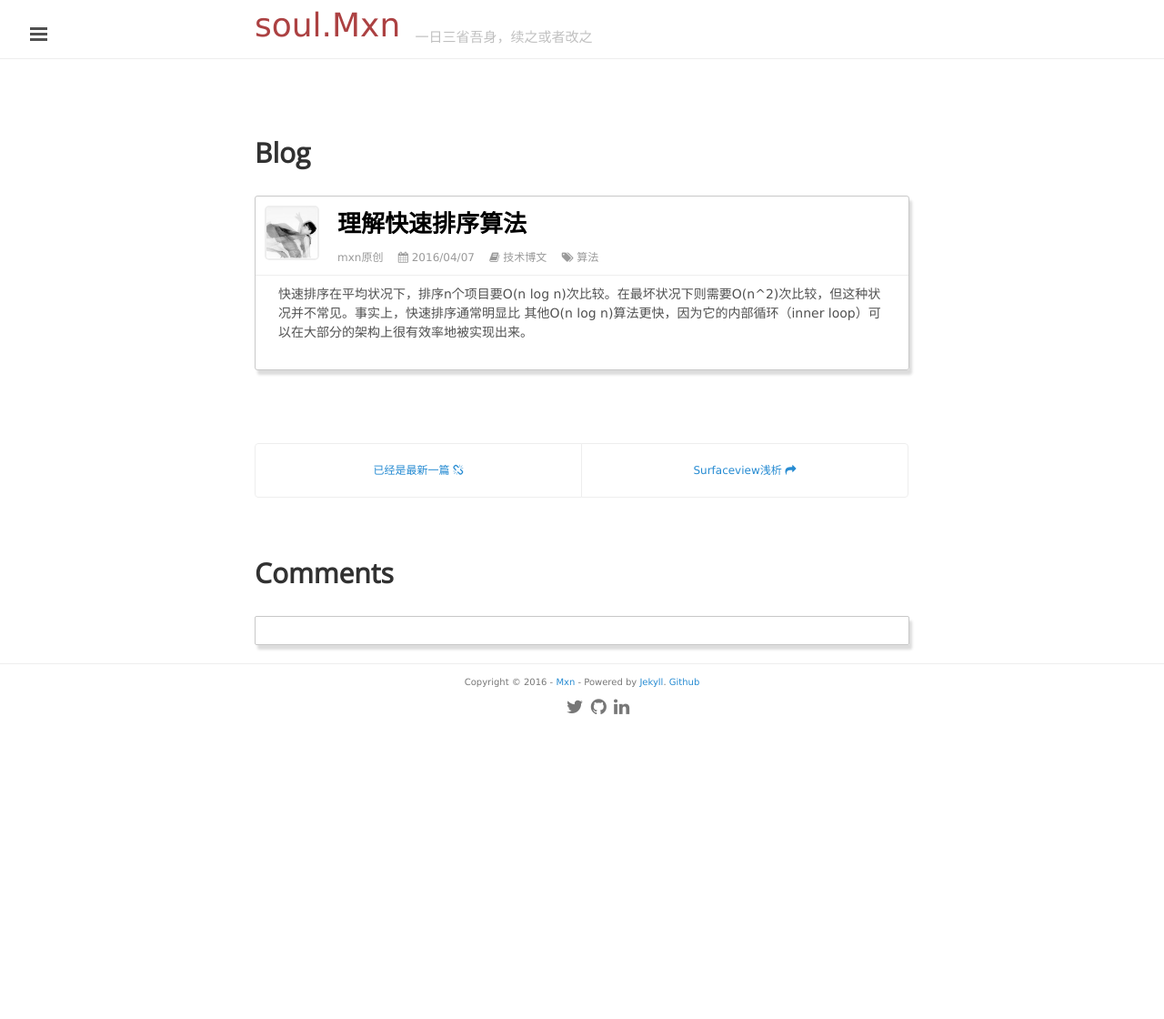
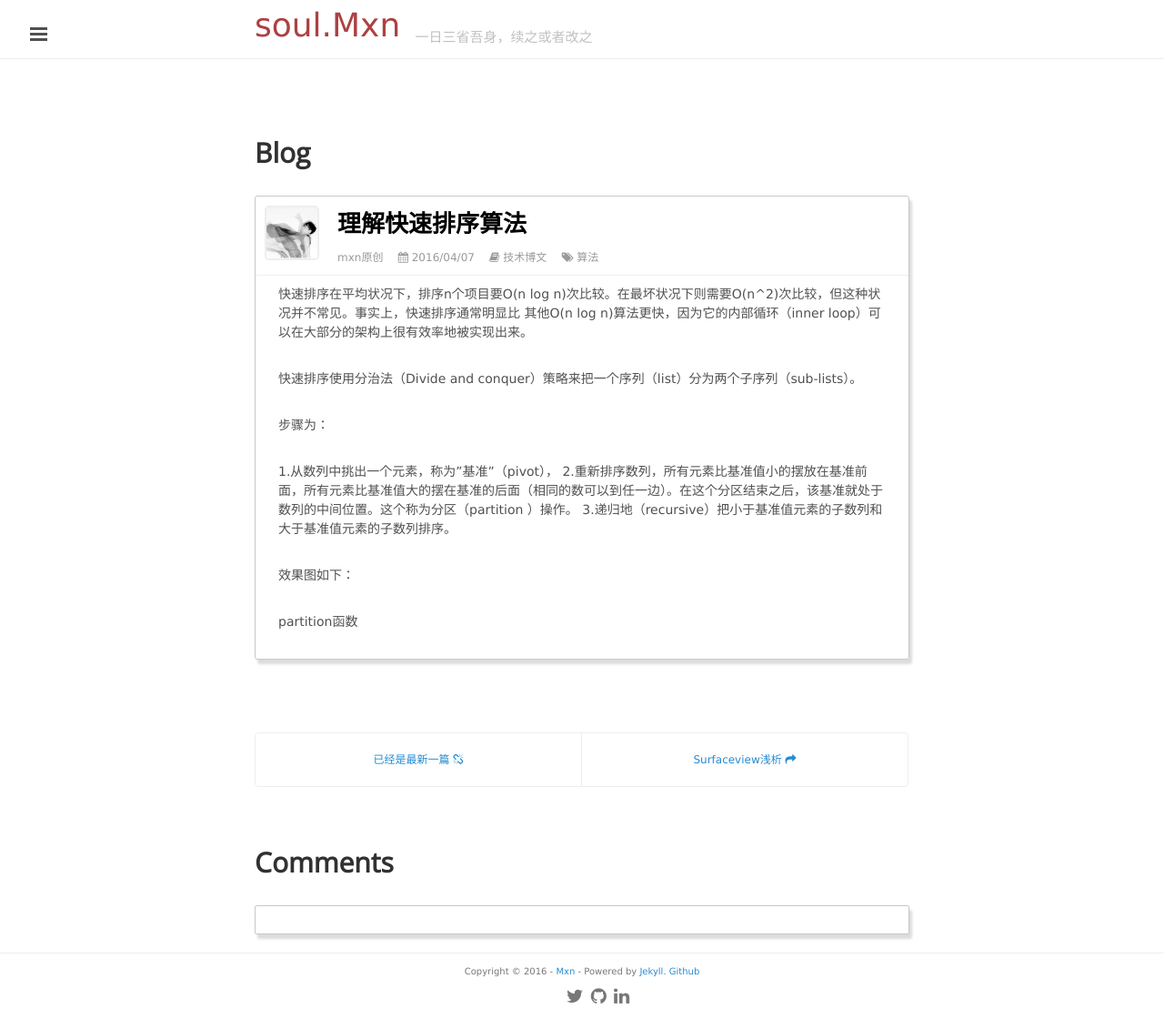
Before and after one commit to mxn21/mxn21.github.io, a Jekyll site: the page built from _posts/2016-4-7-理解快速排序算法.md, in a window 1280 px wide. Shown: the whole page at 91% size. Built offline with Jekyll 4.4.1, drawn with Linux system fonts in a browser that asks for light colours; Markdown is read by kramdown in place of the engine named in the settings; comment, search, counter and statistics services are not loaded; before the commit the page ends 900 px from its top, so only the background shows below that.

Commit message:
12342342

```diff
--- a/_posts/2016-4-7-理解快速排序算法.md
+++ b/_posts/2016-4-7-理解快速排序算法.md
@@ -8,3 +8,18 @@
 
 快速排序在平均状况下，排序n个项目要Ο(n log n)次比较。在最坏状况下则需要Ο(n^2)次比较，但这种状况并不常见。事实上，快速排序通常明显比
 其他Ο(n log n)算法更快，因为它的内部循环（inner loop）可以在大部分的架构上很有效率地被实现出来。
+
+快速排序使用分治法（Divide and conquer）策略来把一个序列（list）分为两个子序列（sub-lists）。
+
+步骤为：
+
+1.从数列中挑出一个元素，称为"基准"（pivot），
+2.重新排序数列，所有元素比基准值小的摆放在基准前面，所有元素比基准值大的摆在基准的后面（相同的数可以到任一边）。在这个分区结束之后，该基准就处于数列的中间位置。这个称为分区（partition
+）操作。
+3.递归地（recursive）把小于基准值元素的子数列和大于基准值元素的子数列排序。
+
+效果图如下：
+
+
+
+partition函数
```
